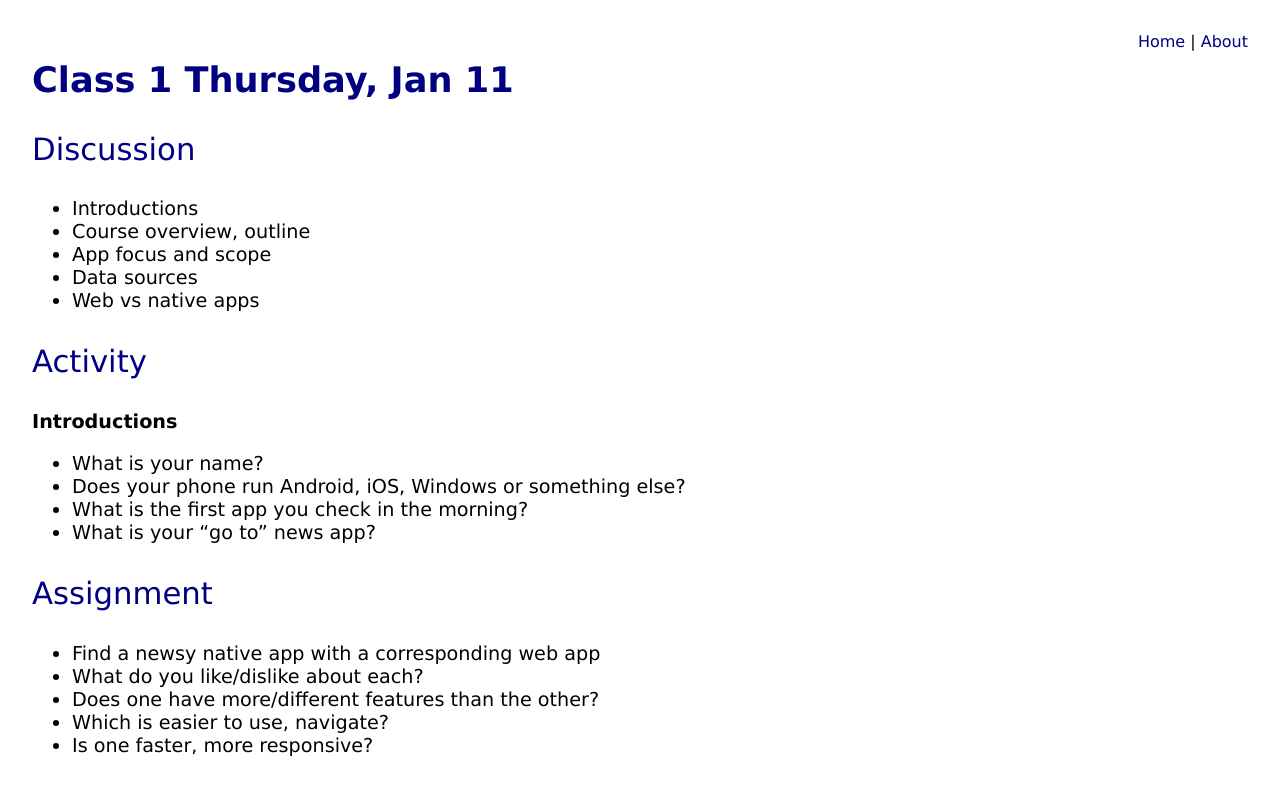
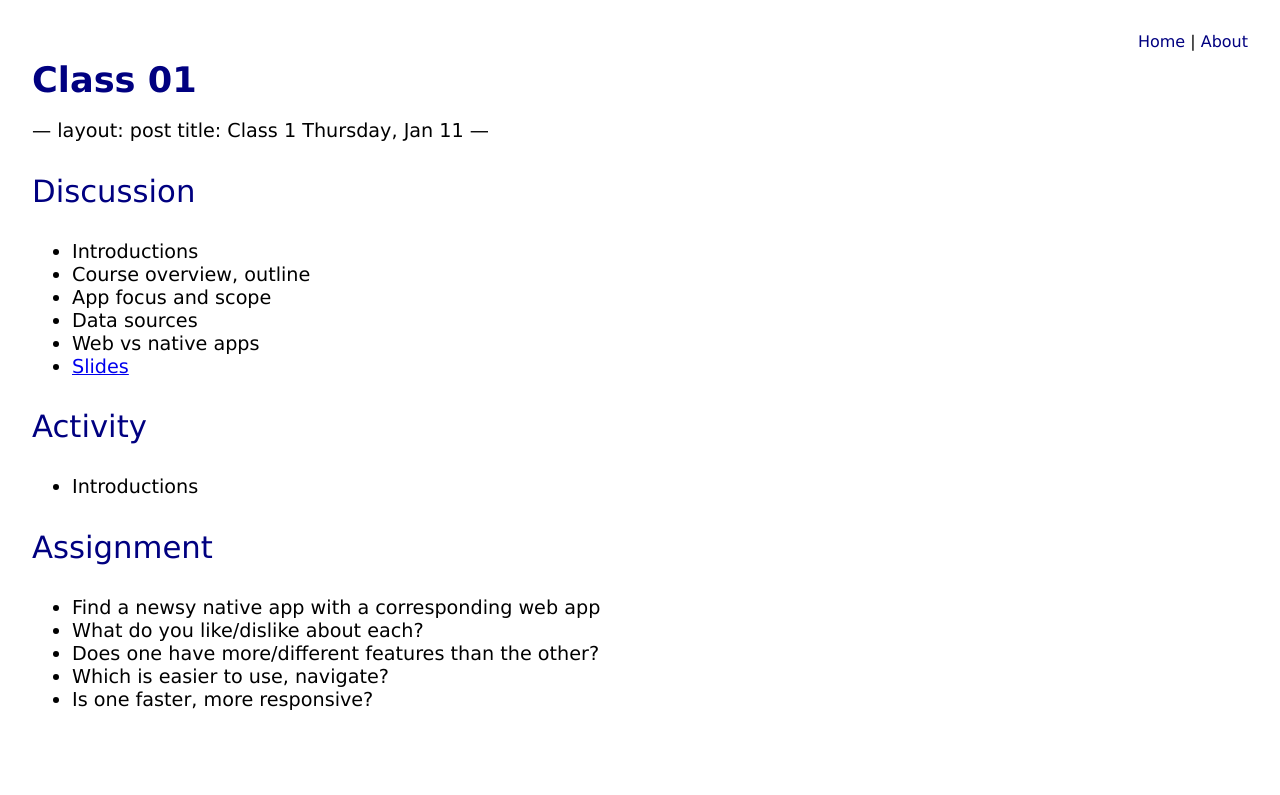
Before and after one commit to UAAppClass/uaappclass.github.io, a Jekyll site: the page built from _posts/2016-1-1-Class-01.md, in a window 1280 px wide. Shown: the top 795 px of the page. Built offline with Jekyll 4.4.1, drawn with Linux system fonts in a browser that asks for light colours; our own code applies the rules of GitHub Pages for plain Markdown files.

Commit message:
Removed duplication of introductions Added link to slides

```diff
--- a/_posts/2016-1-1-Class-01.md
+++ b/_posts/2016-1-1-Class-01.md
@@ -1,7 +1,7 @@
----
+—
 layout: post
 title: Class 1 Thursday, Jan 11
----
+—
 
 ### Discussion
 
@@ -10,15 +10,11 @@ title: Class 1 Thursday, Jan 11
 * App focus and scope
 * Data sources
 * Web vs native apps
+* [Slides](/presentations/class1)
 
 ### Activity
 
-**Introductions**
-
-* What is your name?
-* Does your phone run Android, iOS, Windows or something else?
-* What is the first app you check in the morning?
-* What is your "go to" news app?
+* Introductions
 
 ### Assignment
 
```
